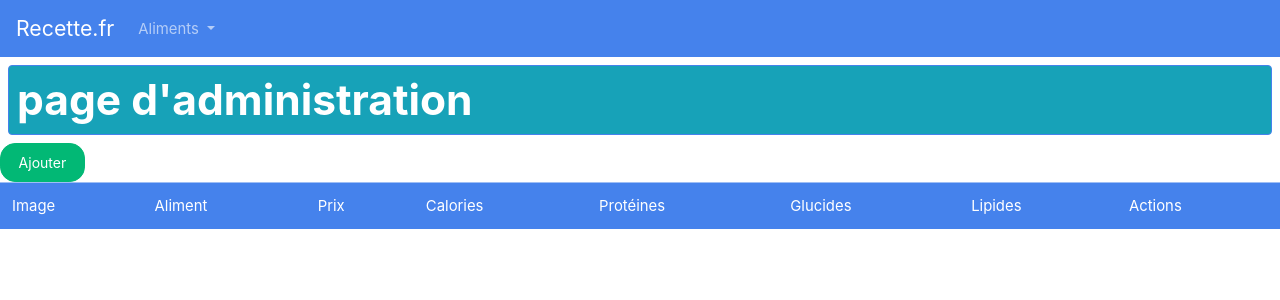
After one commit to TomassPasc/projet_Symfony_fruits_et_l-gumes, a Symfony app: template templates/admin_admin_aliment/adminAliment.html.twig in a window 1280 px wide. The commit adds this page. Shown: the top 300 px of the page. Run offline with Twig, Linux system fonts and the light colour scheme; the template is opened without the code that fills it, so the values that code supplies are empty; some libraries are stand-ins or nearby versions.

Commit message:
ajout de la partie admin

```diff
--- a/public/css/main.css
+++ b/public/css/main.css
@@ -3,3 +3,9 @@
     height:120px;
     object-fit: cover;
 }
+
+.perso_imgAlimentAdmin{
+    width:70px;
+    height:60px;
+    object-fit: cover;
+}
--- /dev/null
+++ b/templates/admin_admin_aliment/adminAliment.html.twig
@@ -0,0 +1,44 @@
+{% extends 'base.html.twig' %}
+
+{% block title %}Admin{% endblock %}
+
+{% block monTitre %}page d'administration{% endblock %}
+
+{% block body %}
+
+<a class="btn btn-success" href="">Ajouter</a>
+<table class="table">
+    <tr class="table-primary">
+        <td>Image</td>
+        <td>Aliment</td>
+        <td>Prix</td>
+        <td>Calories</td>
+        <td>Protéines</td>
+        <td>Glucides</td>
+        <td>Lipides</td>
+        <td>Actions</td>
+    </tr>
+    {% for aliment in aliments %}
+        <tr>
+            <td><img src="{{asset('images/' ~ aliment.image)}}"  class="perso_imgAlimentAdmin"><td>
+            <td><strong>{{aliment.nom}}</strong></td>
+            <td>{{aliment.prix}}</td>
+            <td>{{aliment.calorie}}</td>
+            <td>{{aliment.proteine}}</td>
+            <td>{{aliment.glucide}}</td>
+            <td>{{aliment.lipide}}</td>
+            <td>
+            <a class="btn btn-secondary" href="">Modifier</a>
+            <a class="btn btn-danger" href="">Supprimer</a>
+            </td>
+        <tr>
+
+    {% endfor %}
+</table>
+
+
+
+
+
+
+{% endblock %}
--- a/templates/base.html.twig
+++ b/templates/base.html.twig
@@ -16,9 +16,15 @@
 
             <div class="collapse navbar-collapse" id="navbarColor01">
                 <ul class="navbar-nav mr-auto">
-                <li class="nav-item">
-                    <a class="nav-link" href="{{path('aliments')}}">aliments</a>
-                </li>
+                <li class="nav-item dropdown">
+                    <a class="nav-link dropdown-toggle" href="#" id="navbarDropdown" role="button" data-toggle="dropdown" aria-haspopup="true" aria-expanded="false">
+                    Aliments
+                    </a>
+                    <div class="dropdown-menu" aria-labelledby="navbarDropdown">
+                    <a class="dropdown-item" href="{{path('aliments')}}">aliments</a>
+                    <div class="dropdown-divider"></div>
+                    <a class="dropdown-item" href="{{path('admin_aliment')}}">administration</a>
+                    </div>
             </div>
         </nav>
         <h1 class="border border-primary rounded p-2 m-2 text-white bg-info">{% block monTitre %}{% endblock %}</h1>
```
Also changed, not shown: src/Controller/AdminAdminAlimentController.php (added, +21 -0 lines).
